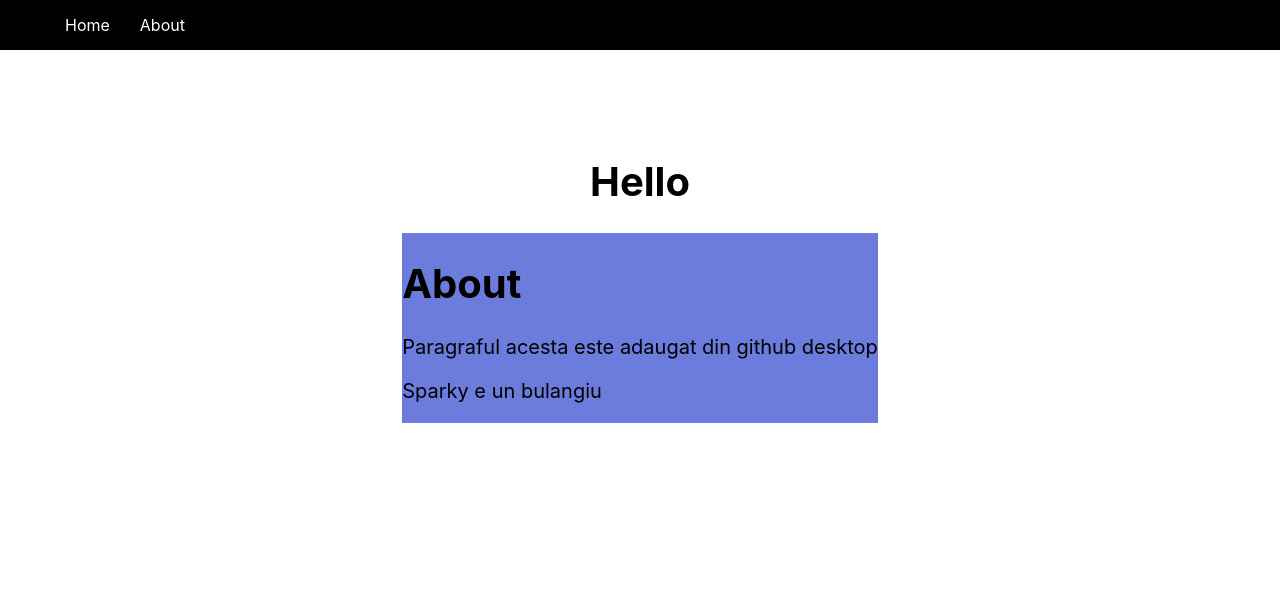
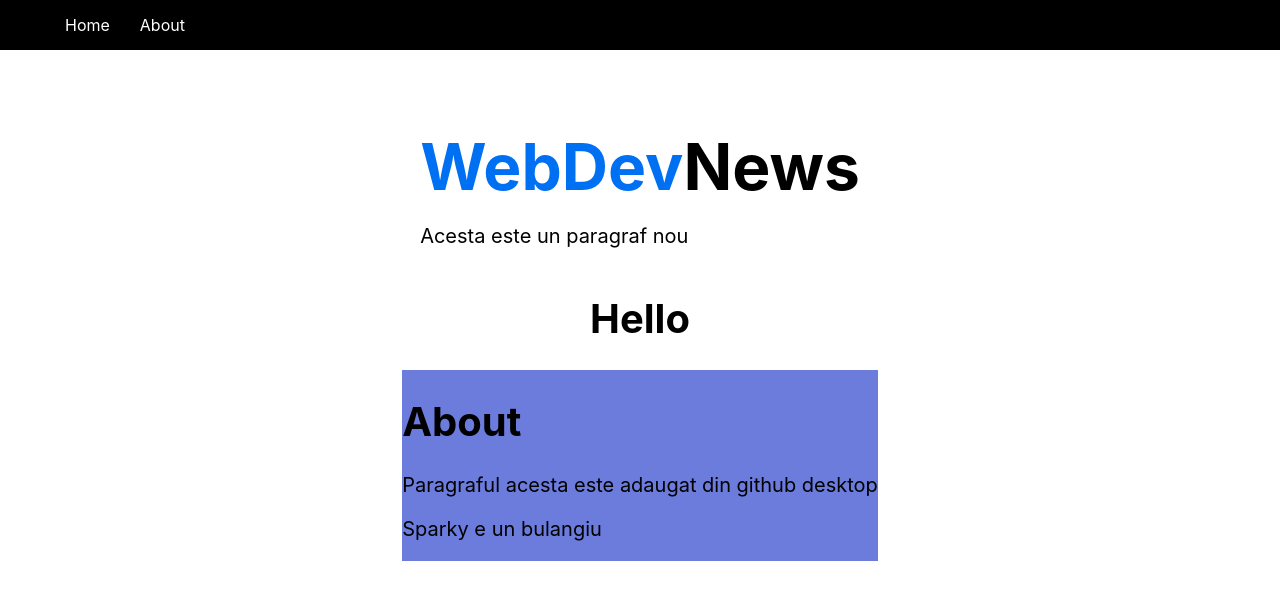
Before and after one commit to remuscr/next-crash-course, a Next.js app: page /about in a window 1280 px wide. Shown: the top 600 px of the page. Built offline with nearby package versions, Linux system fonts and the light colour scheme.

Commit message:
Am facut niste modificari

```diff
--- /dev/null
+++ b/components/Header.js
@@ -0,0 +1,14 @@
+import headerStyle from "../styles/Header.module.css";
+
+const Header = () => {
+  return (
+    <div>
+      <h1 className={headerStyle.title}>
+        <span>WebDev</span>News
+      </h1>
+      <p>Acesta este un paragraf nou</p>
+    </div>
+  );
+};
+
+export default Header;
--- a/components/Layout.js
+++ b/components/Layout.js
@@ -1,4 +1,5 @@
 import Nav from "./Nav";
+import Header from "./Header";
 import styles from "../styles/Layout.module.css";
 
 const Layout = ({ children }) => {
@@ -8,6 +9,7 @@ const Layout = ({ children }) => {
 
       <div className={styles.container}>
         <main className={styles.main}>
+          <Header />
           <h1>Hello</h1>
           {children}
         </main>
--- /dev/null
+++ b/pages/_document.js
@@ -0,0 +1,17 @@
+import Document, { Html, Head, Main, NextScript } from "next/document";
+
+class MyDocument extends Document {
+  render() {
+    return (
+      <Html lang="en">
+        <Head />
+        <body>
+          <Main />
+          <NextScript />
+        </body>
+      </Html>
+    );
+  }
+}
+
+export default MyDocument;
--- a/styles/Header.module.css
+++ b/styles/Header.module.css
@@ -0,0 +1,27 @@
+.title a,
+.title span {
+  color: #0070f3;
+  text-decoration: none;
+}
+
+.title a:hover,
+.title a:focus,
+.title a:active {
+  text-decoration: underline;
+}
+
+.title {
+  margin: 0;
+  line-height: 1.15;
+  font-size: 4rem;
+}
+
+.title,
+.description {
+  text-align: center;
+}
+
+.description {
+  line-height: 1.5;
+  font-size: 1.5rem;
+}
--- a/styles/Layout.module.css
+++ b/styles/Layout.module.css
@@ -15,52 +15,6 @@
   justify-content: flex-start;
   align-items: center;
   font-size: 1.25rem;
-}
-
-.footer {
-  width: 100%;
-  height: 100px;
-  border-top: 1px solid #eaeaea;
-  display: flex;
-  justify-content: flex-start;
-  align-items: center;
-}
-
-.footer img {
-  margin-left: 0.5rem;
-}
-
-.footer a {
-  display: flex;
-  justify-content: center;
-  align-items: center;
-}
-
-.title a {
-  color: #0070f3;
-  text-decoration: none;
-}
-
-.title a:hover,
-.title a:focus,
-.title a:active {
-  text-decoration: underline;
-}
-
-.title {
-  margin: 0;
-  line-height: 1.15;
-  font-size: 4rem;
-}
-
-.title,
-.description {
-  text-align: center;
-}
-
-.description {
-  line-height: 1.5;
-  font-size: 1.5rem;
 }
 
 .code {
```
